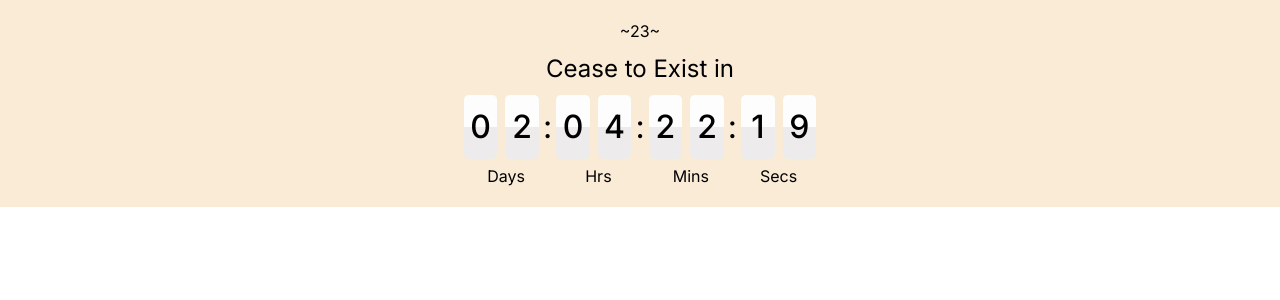
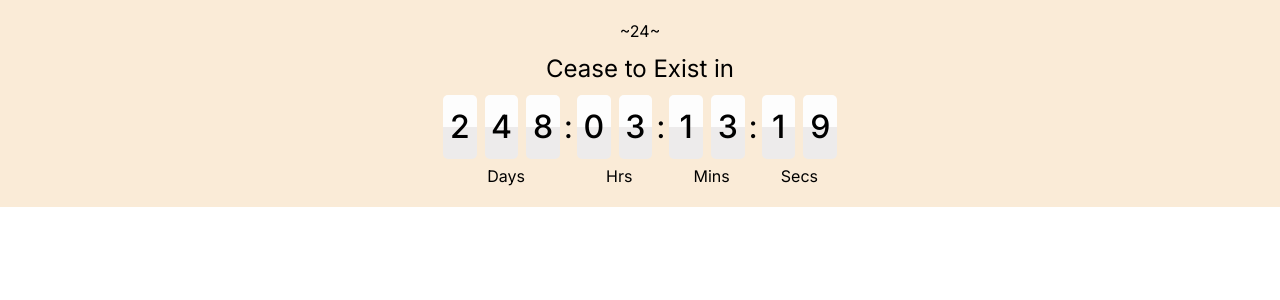
Before and after one commit to phi-404/phi, a Next.js app: page / in a window 1280 px wide. Shown: the top 300 px of the page. Built offline with nearby package versions, Linux system fonts and the light colour scheme.

Commit message:
corrected initial condition

```diff
--- a/app/page.tsx
+++ b/app/page.tsx
@@ -2,7 +2,7 @@ import CountdownTimer from "@/components/CountdownTimer";
 import styles from "./page.module.css";
 
 
-const [year,month,day,hours,minutes,seconds,ms] = [2000,6,29,1,9,0,0]
+const [year,month,day,hours,minutes,seconds,ms] = [2000,3,1,0,0,0,0]
 const initialLvl = new Date(year,month,day,hours,minutes,seconds,ms)
 initialLvl.setTime(initialLvl.getTime() - 330 * 60000);
 
```
